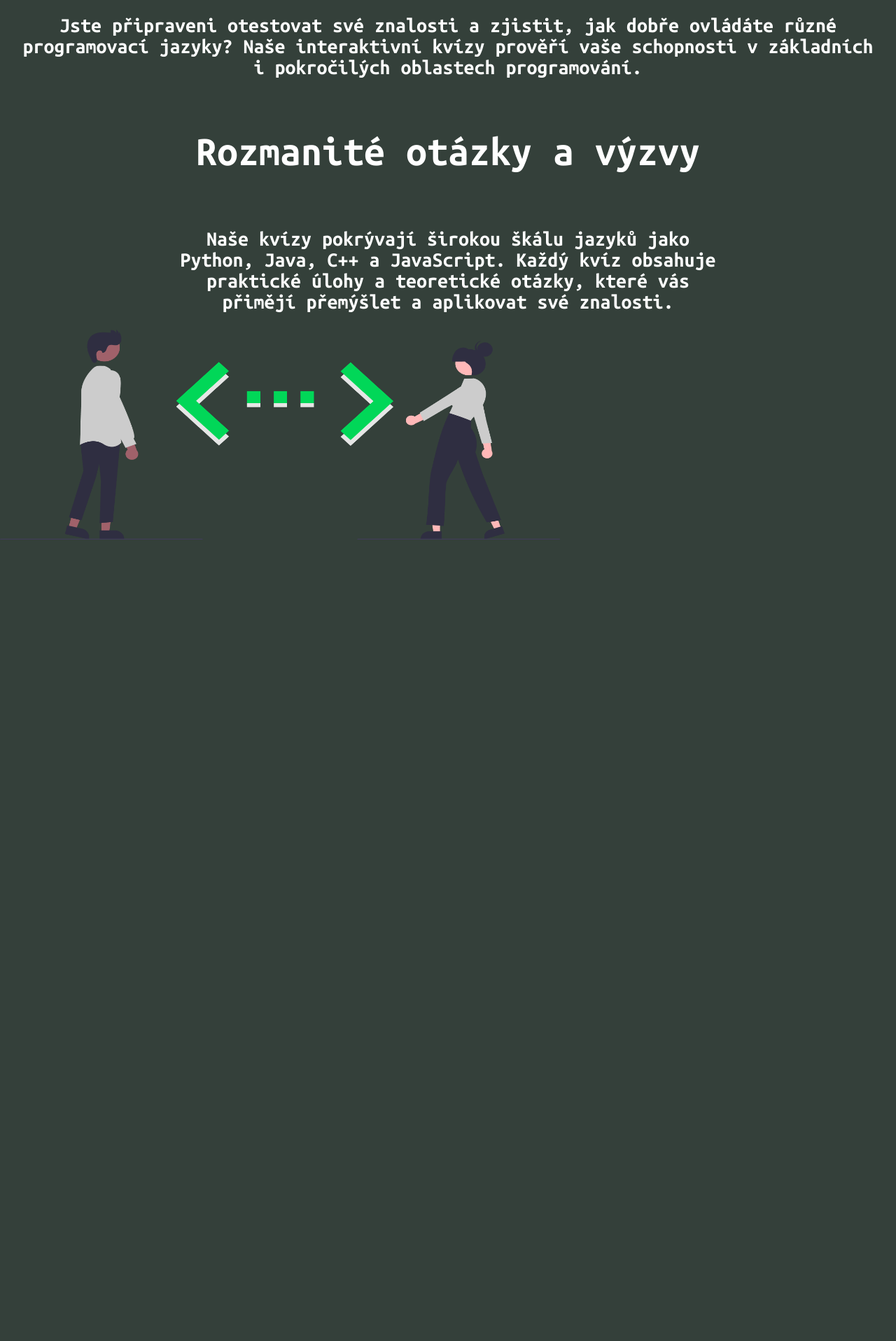
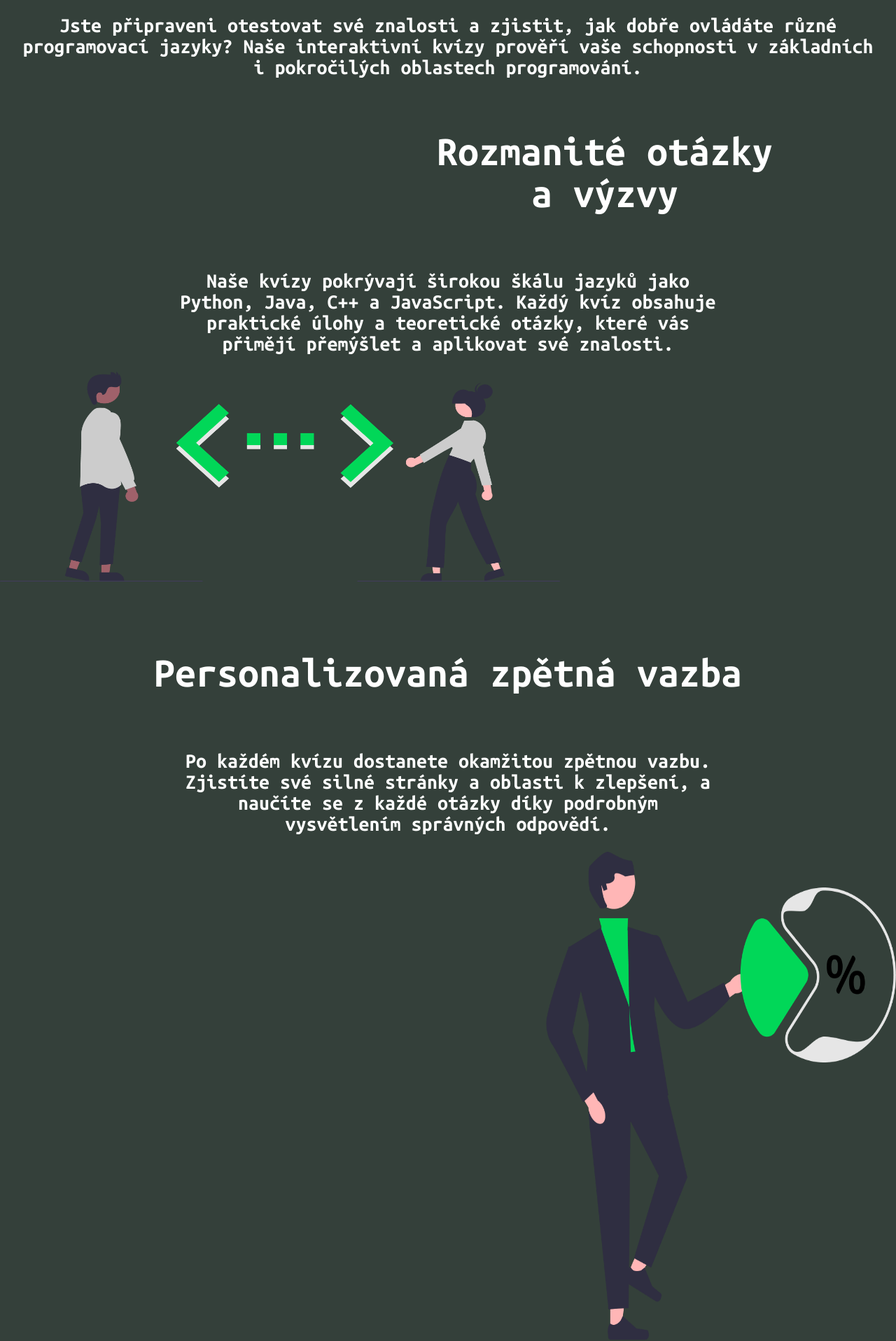
Before and after one commit to VanRhapsody/PersonalProject, a Flask app: page / in a window 1280 px wide; the page is wider, and only the part inside the window is pictured. Shown: the part 294-2210 px from the top of that part at 70% size. Before the commit the page ends 1065 px from the top of that part, so only its background shows below. Run offline with Flask 3, Linux system fonts and the light colour scheme.

Commit message:
Pokračování úvodní stránky

```diff
--- a/static/css/style.css
+++ b/static/css/style.css
@@ -87,11 +87,13 @@ h3 {
 .align-left {
   text-align: center;
   left: 0;
+  float: left;
 }
 
 .align-right {
   text-align: center;
   right: 0;
+  float: right;
 }
 
 .ubuntu-mono-regular {
--- a/templates/index.html
+++ b/templates/index.html
@@ -7,11 +7,37 @@
 </div>
 
 <div class="align-right">
-    <h2 style="margin-top: 50px; width: 100%;">Rozmanité otázky a výzvy</h2>
+    <h2 style="margin-top: 50px; width: 40%; margin-left: 35%;">Rozmanité otázky a výzvy</h2>
     <h3 style="width: 60%; margin-top:2%;">Naše kvízy pokrývají širokou škálu jazyků jako Python, Java, C++ a JavaScript. Každý kvíz obsahuje praktické úlohy a teoretické otázky, které vás přimějí přemýšlet a aplikovat své znalosti.</h3>
-    <img src="static\images\code.png" style="width: 800px; height: 300px; float: left;" alt="">
+    <img src="static\images\code.png" style="width: 800px; height: 300px; float: left; padding-bottom: 50px;" alt="">
+</div>
+
+<div class="align-left">
+    <h2 style="margin-top: 50px; width: 100%;">Personalizovaná zpětná vazba</h2>
+    <h3 style="width: 60%; margin-top:2%;">Po každém kvízu dostanete okamžitou zpětnou vazbu. Zjistíte své silné stránky a oblasti k zlepšení, a naučíte se z každé otázky díky podrobným vysvětlením správných odpovědí.</h3>
+    <img src="static\images\graph.png" style="width: 500px; height: 700px; float: right;" alt="">
+</div>
+
+<div class="align-right">
+    <h2 style="margin-top: 50px; width: 100%;">Soutěžte s přáteli a kolegy</h2>
+    <h3 style="width: 60%; margin-top:2%;">Soutěžte s přáteli a kolegy, vytvářejte vlastní kvízy a sledujte výsledky v reálném čase. Uvidíte, kdo je skutečným mistrem programování ve vašem týmu!</h3>
+    <img src="static\images\people.png" style="width: 800px; height: 300px; float: left;" alt="">
+</div>
+
+<div class="align-left">
+    <h2 style="margin-top: 50px; width: 100%;">Zlepšujte své dovednosti a sledujte svůj pokrok</h2>
+    <h3 style="width: 60%; margin-top:2%;">Sledujte svůj pokrok v čase a plánujte své další studium. Každý kvíz vás posune blíže k tomu, abyste se stali expertem v programování.</h3>
+    <img src="static\images\bug.png" style="width: 800px; height: 300px; float: right;" alt="">
 </div>
 
 
+<div class="align-center">
+    <h2 style="margin-top: 50px; width: 100%;">Začněte dnes a objevte svět programování!</h2>
+    <img src="static\images\hacker.png" style="width: 800px; height: 300px; float: right; margin-top: 300px;" alt="">
+    <h3 style="width: 100%; margin-top:800px;">Připojte se k naší komunitě a začněte svůj první kvíz ještě dnes. Zlepšete své dovednosti zábavným a interaktivním způsobem.</h3>
+    <h2 style="margin-top: 1000 px; width: 100%;">Připraveni? Začněte svůj <a href="#">kvíz</a> nyní!</h2>
+
+
+</div>
 
 {% endblock %}
```
Also changed, not shown: static/images/bug.png (added), static/images/graph.png (added), static/images/hacker.png (added), static/images/people.png (added).
